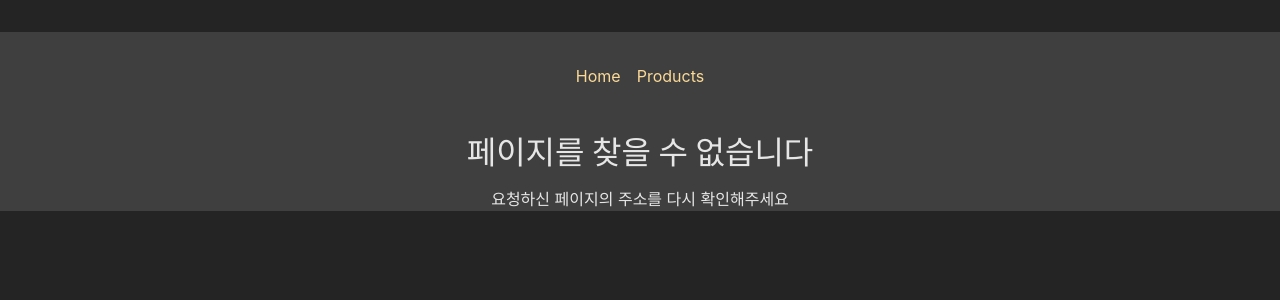
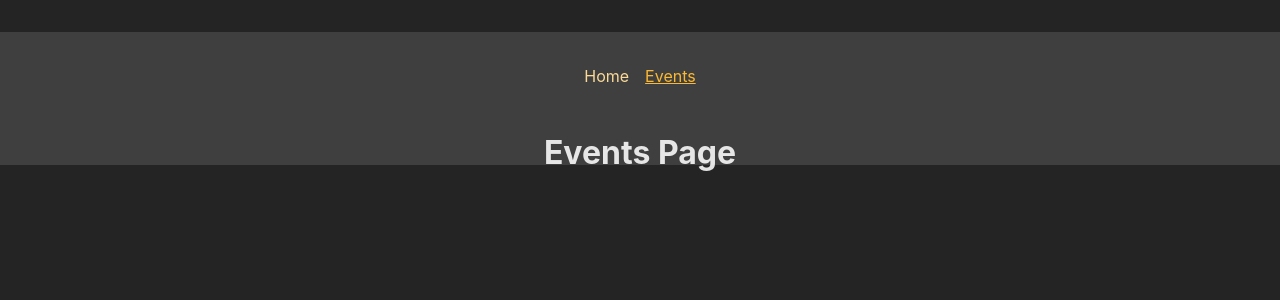
Before and after one commit to binwoojoo/react-study202406, a React (Create React App) app: page /events in a window 1280 px wide. Shown: the top 300 px of the page. Built offline with nearby package versions, Linux system fonts and the light colour scheme.

Commit message:
라우팅 복습

```diff
--- a/src/components/RouteExample/layout/MainNavigaion.js
+++ b/src/components/RouteExample/layout/MainNavigaion.js
@@ -20,8 +20,8 @@
             </NavLink>
           </li>
           <li>
-            <NavLink to="products" className={activeFn} end>
-              Products
+            <NavLink to="events" className={activeFn} end>
+              Events
             </NavLink>
           </li>
         </ul>
--- /dev/null
+++ b/src/components/RouteExample/pages/EventDetail.js
@@ -0,0 +1,16 @@
+import React from "react";
+import { useParams } from 'react-router-dom';
+
+const EventDetail = () => {
+
+    const params = useParams();
+
+  return (
+    <>
+      <h1>EventDetail Page</h1>
+      <p>Event Id:{params.eventId}</p>
+    </>
+  );
+};
+
+export default EventDetail;
--- /dev/null
+++ b/src/components/RouteExample/pages/Events.js
@@ -0,0 +1,38 @@
+import React from "react";
+import { Link } from "react-router-dom";
+
+const DUMMY_EVENTS = [
+  {
+    id: "1",
+    title: "여름맞이 이벤트",
+    image:
+      "https://m.puroluna.com/file_data/iffl8888/2019/06/18/e6a78ac2fbfa26acf240feb86380a47f.jpg",
+    date: "2024-07-20",
+    description: "여름맞이 이벤트입니다. 재밌겠지?",
+  },
+  {
+    id: "2",
+    title: "건강관리 이벤트",
+    image:
+      "https://www.nhis.or.kr/static/alim/paper/oldpaper/202109/assets/images/sub/event01_mo.jpg",
+    date: "2024-07-15",
+    description: "건강 이벤트입니다. 건강하겠지?",
+  },
+];
+
+const Events = () => {
+  return (
+    <>
+      <h1>Events Page</h1>
+      <ul>
+        {DUMMY_EVENTS.map((event) => {
+          <li key={event.id}>
+            <Link to={event.id}>{event.title}</Link>
+          </li>;
+        })}
+      </ul>
+    </>
+  );
+};
+
+export default Events;
--- a/src/components/RouteExample/pages/home.js
+++ b/src/components/RouteExample/pages/home.js
@@ -7,7 +7,7 @@
     <>
       <h1>My Home Page</h1>
       <p>
-        <Link to="products">Products</Link>페이지로 이동하기
+        <Link to="events">Events</Link>페이지로 이동하기
       </p>
     </>
   );
```
Also changed, not shown: src/App.js (+6 -4 lines).
